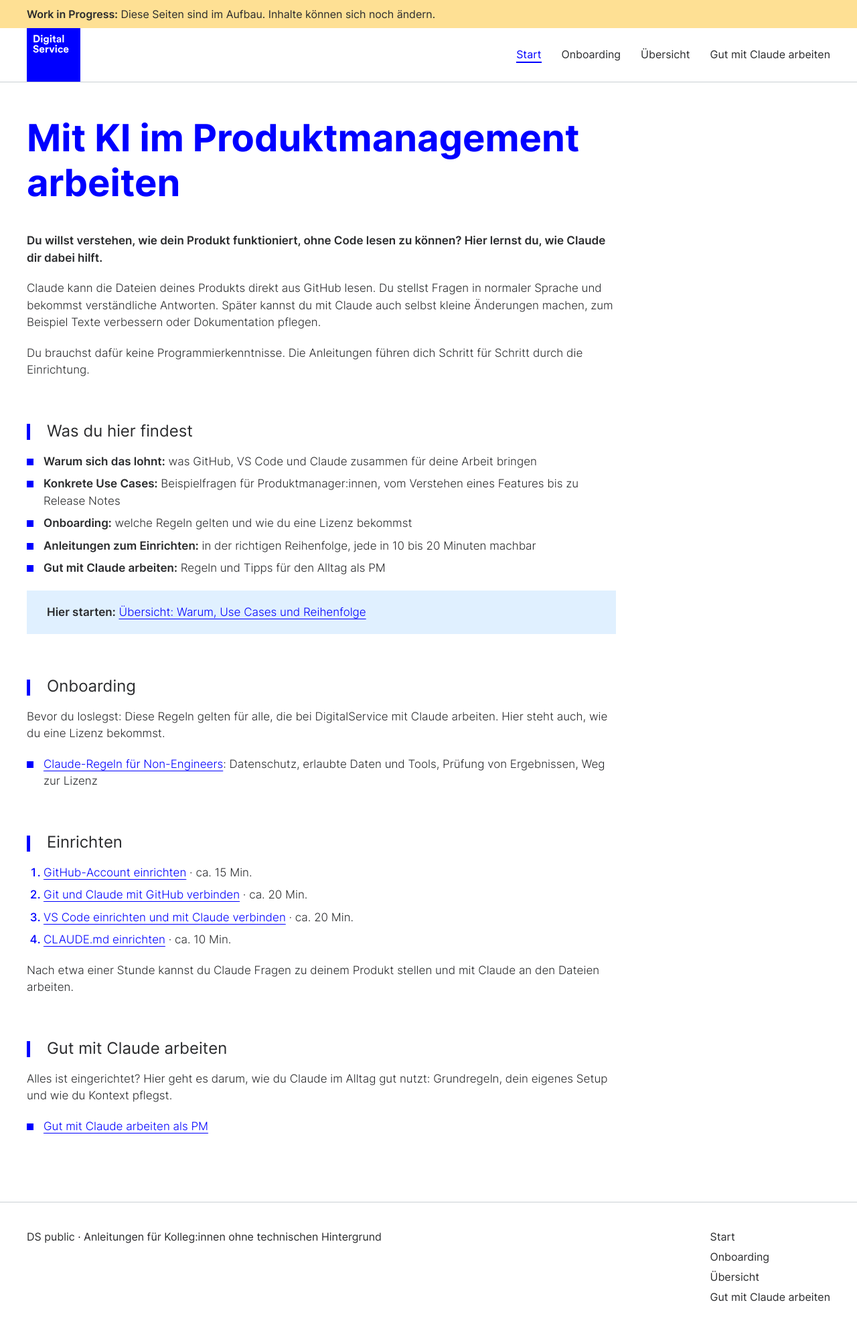
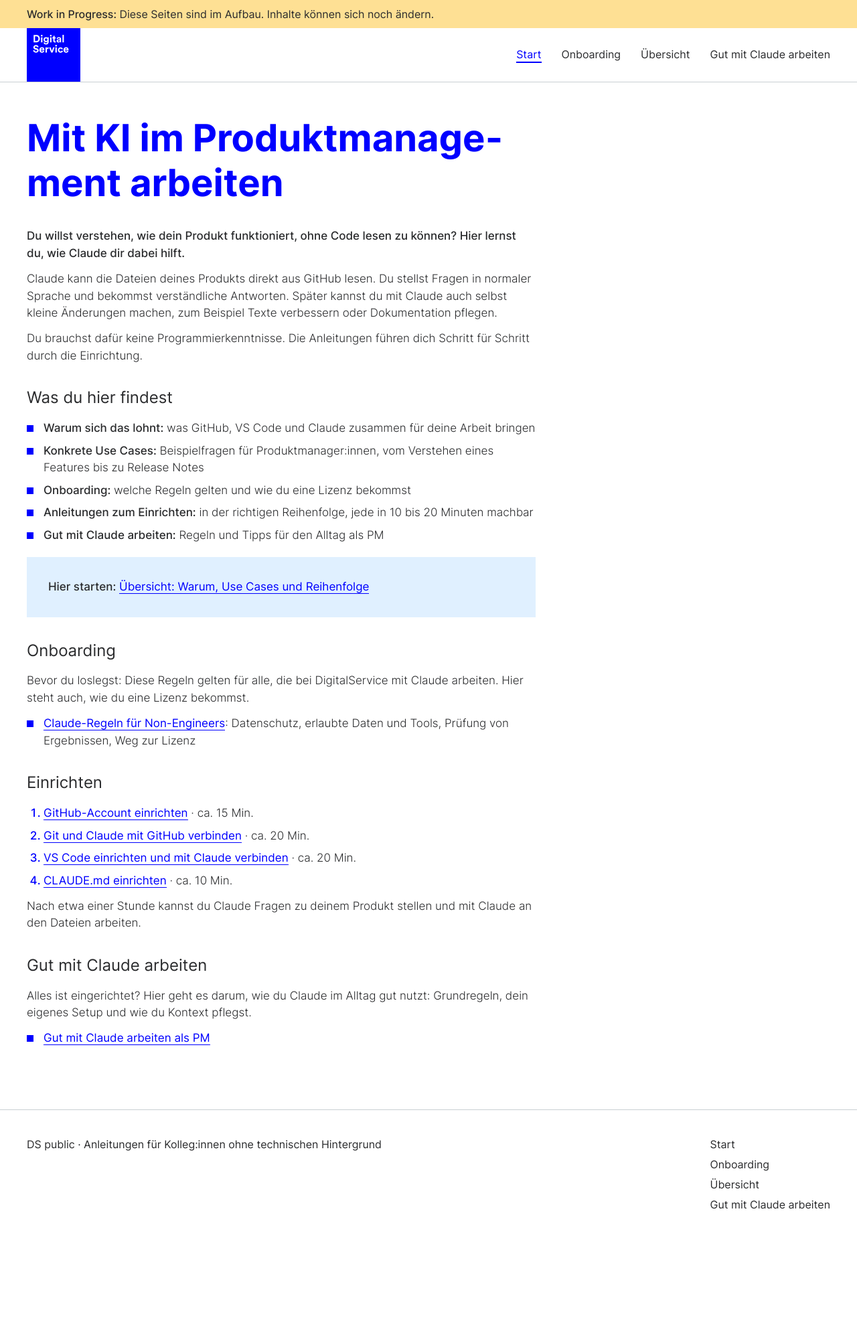
Before and after one commit to joergihlefeld-ds/DS_public, a Jekyll site: the page built from index.md, in a window 1280 px wide. Shown: the whole page at 67% size. Built offline with Jekyll 4.4.1, drawn with Linux system fonts in a browser that asks for light colours; after the commit the page ends 1850 px from its top, so only the background shows below that.

Commit message:
Update Design

```diff
--- a/_layouts/default.html
+++ b/_layouts/default.html
@@ -11,7 +11,7 @@
   <link rel="icon" type="image/svg+xml" href="{{ '/assets/img/DS_Logo_Favicon.svg' | relative_url }}">
   <link rel="stylesheet" href="{{ '/assets/css/style.css' | relative_url }}">
 </head>
-<body>
+<body{% if page.url == "/" %} class="home"{% endif %}>
   <a class="skip-link" href="#inhalt">Zum Inhalt springen</a>
 
   {% if site.wip %}
--- a/assets/css/style.css
+++ b/assets/css/style.css
@@ -34,20 +34,23 @@
   --space-10: 10px;
   --space-18: 18px;
   --space-20: 20px;
+  --space-25: 25px;
   --space-30: 30px;
+  --space-32: 32px;
   --space-40: 40px;
   --space-50: 50px;
 
   /* Linien und Größen */
   --radius-none: 0;
   --border-width-light: 1px;
+  --border-width-underline: 1.6px;
   --border-width-default: 2px;
   --border-width-bar: 5px;
   --logo-size: 80px;
   --header-height: 81px;
   --bullet-size: 10px;
   --container-max: 1320px;
-  --content-width: 880px;
+  --content-width: 760px;
 }
 
 *,
@@ -98,6 +101,7 @@ summary:focus-visible {
   color: var(--ink);
   font-weight: 500;
   padding: var(--space-10) var(--space-20);
+  border-bottom: 0;
   z-index: 10;
 }
 .skip-link:focus {
@@ -114,7 +118,7 @@ summary:focus-visible {
   padding: var(--space-10) 0;
 }
 .wip-banner strong {
-  font-weight: 600;
+  font-weight: 500;
 }
 
 /* Header */
@@ -132,6 +136,7 @@ summary:focus-visible {
 .logo {
   display: block;
   line-height: 0;
+  border-bottom: 0;
 }
 .logo:focus-visible {
   outline: var(--border-width-default) solid var(--ink);
@@ -184,75 +189,64 @@ h4 {
   margin: 0;
 }
 
-/* H1 laut: groß, fett, blau */
+/* Überschriften wie ArticleBody: H1 groß, fett, blau; Zwischentitel leise und grau */
 h1 {
-  font-size: 56px;
+  font-size: 44px;
   font-weight: 700;
   color: var(--brand);
-  margin-bottom: var(--space-40);
+  padding-bottom: 33px;
   overflow-wrap: break-word;
   hyphens: auto;
 }
-
-/* H2 leise: 24px Regular grau, mit blauem Balken wie der Intro-Block */
+.home h1 {
+  font-size: 56px;
+}
 h2 {
-  position: relative;
   font-size: 24px;
   font-weight: 400;
   color: var(--ink);
-  margin-top: 64px;
-  margin-bottom: var(--space-18);
-  padding-left: var(--space-30);
+  margin-top: 36px;
+  padding-bottom: var(--space-18);
 }
-h2::before {
-  content: "";
-  position: absolute;
-  left: 0;
-  top: 0.15em;
-  bottom: 0.05em;
-  width: var(--border-width-bar);
-  background: var(--brand);
-}
-
-/* H3 wie Kartentitel: 18px Medium blau */
 h3 {
   font-size: 18px;
-  font-weight: 500;
-  line-height: 24.75px;
-  color: var(--brand);
-  margin-top: var(--space-40);
-  margin-bottom: var(--space-10);
+  font-weight: 400;
+  color: var(--ink);
+  margin-top: var(--space-25);
+  padding-bottom: 9px;
 }
 h4 {
   font-size: 17px;
   font-weight: 500;
-  margin-top: var(--space-30);
-  margin-bottom: var(--space-8);
+  margin-top: var(--space-20);
+  padding-bottom: var(--space-8);
 }
 
 p,
 ul,
-ol,
+ol {
+  margin: 0 0 12.75px;
+}
 table,
 blockquote,
 pre {
-  margin: 0 0 var(--space-20);
+  margin: var(--space-20) 0;
 }
 
 strong,
 b {
-  font-weight: 600;
+  font-weight: 500;
 }
 
-/* Links im Text: blau; dünne Linie, damit sie nicht nur an der Farbe erkennbar sind */
+/* Links im Fließtext: blau, dauerhaft unterstrichen (1.6px-Linie) */
 a {
   color: var(--brand);
-  text-decoration: underline;
-  text-decoration-thickness: 1px;
-  text-underline-offset: 4px;
+  font-weight: 400;
+  text-decoration: none;
+  border-bottom: var(--border-width-underline) solid var(--brand);
 }
 a:hover {
-  text-decoration-thickness: var(--border-width-default);
+  border-bottom-width: var(--border-width-default);
 }
 
 /* Listen mit blauen Quadraten */
@@ -298,7 +292,7 @@ hr {
 blockquote {
   margin-left: 0;
   margin-right: 0;
-  padding: var(--space-20) var(--space-30);
+  padding: var(--space-32);
   background: var(--surface-blue);
 }
 blockquote > :last-child {
@@ -412,8 +406,8 @@ pre.mermaid a {
 }
 
 @media (max-width: 900px) {
-  h1 {
-    font-size: 40px;
+  .home h1 {
+    font-size: 44px;
   }
 }
 
@@ -435,14 +429,13 @@ pre.mermaid a {
   .content {
     padding-top: var(--space-30);
   }
-  h1 {
+  h1,
+  .home h1 {
     font-size: 32px;
-    margin-bottom: var(--space-30);
+    padding-bottom: var(--space-25);
   }
   h2 {
     font-size: 22px;
-    margin-top: var(--space-50);
-    padding-left: var(--space-20);
   }
   blockquote {
     padding: var(--space-20);
```
